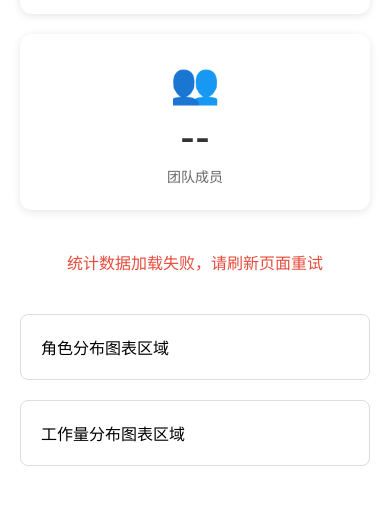
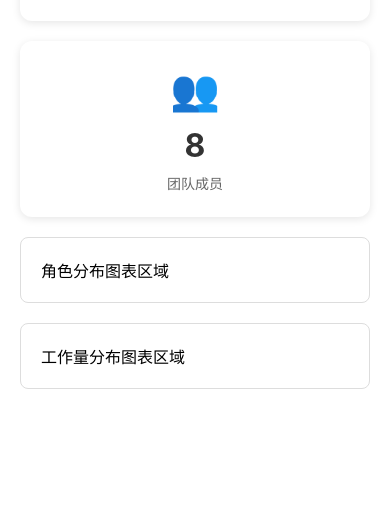
Before and after one commit to clawbaby-git/kanban, a website: page analytics.html in a window 390 px wide. Shown: the part 660-1166 px from the top of the page. After the commit the page ends 1089 px from the top, so only its background shows below. Drawn offline with nearby package versions, Linux system fonts and the light colour scheme.

Commit message:
feat: add statistics panel with 4 key metrics (MVP 9 Phase 2)
- Add CSS styles for responsive stat cards grid (4/2/1 columns)
- Add 4 stat cards: total tasks, completion rate, avg work days, team count
- Add JavaScript data loading from config.json and tasks.json
- Add error handling with user-friendly messages
- Fix data paths and structure issues

```diff
--- a/analytics.html
+++ b/analytics.html
@@ -122,7 +122,7 @@
             <div class="stat-card">
                 <div class="stat-icon">✅</div>
                 <div class="stat-value" id="avg-hours">--</div>
-                <div class="stat-label">平均工时</div>
+                <div class="stat-label">平均天数</div>
             </div>
             <div class="stat-card">
                 <div class="stat-icon">👥</div>
@@ -141,19 +141,19 @@
     </main>
 
     <script>
-        function calculateTaskHours(task) {
-            let hours = 0;
-            if (task.estimated_hours) {
-                hours += parseFloat(task.estimated_hours) || 0;
-            }
-            if (task.subtasks && Array.isArray(task.subtasks)) {
-                task.subtasks.forEach(subtask => {
-                    if (subtask.estimated_hours) {
-                        hours += parseFloat(subtask.estimated_hours) || 0;
-                    }
+        function calculateTaskDays(task) {
+            let days = 0;
+            if (task.participants && Array.isArray(task.participants)) {
+                task.participants.forEach(p => {
+                    days += parseFloat(p.estimated_days) || 0;
                 });
             }
-            return hours;
+            if (task.reviewers && Array.isArray(task.reviewers)) {
+                task.reviewers.forEach(r => {
+                    days += parseFloat(r.estimated_days) || 0;
+                });
+            }
+            return days;
         }
 
         async function calculateStats() {
@@ -163,45 +163,57 @@
             const teamCountEl = document.getElementById('team-count');
 
             try {
+                console.log('Fetching data files...');
                 const [configRes, tasksRes] = await Promise.all([
                     fetch('data/projects/xiyouji/config.json'),
                     fetch('data/projects/xiyouji/tasks.json')
                 ]);
 
+                console.log('Config response:', configRes.ok, configRes.status);
+                console.log('Tasks response:', tasksRes.ok, tasksRes.status);
+
                 if (!configRes.ok || !tasksRes.ok) {
-                    throw new Error('Failed to load data files');
+                    throw new Error(`Failed to load data files: config=${configRes.status}, tasks=${tasksRes.status}`);
                 }
 
                 const config = await configRes.json();
-                const tasks = await tasksRes.json();
+                const tasksData = await tasksRes.json();
+                const tasks = tasksData.tasks || [];
+                console.log('Loaded tasks:', tasks.length, 'config:', config.project_name);
 
                 const totalTasks = tasks.length;
                 const completedTasks = tasks.filter(t => t.status === '已完成').length;
                 const completionRate = totalTasks > 0
                     ? (completedTasks / totalTasks * 100).toFixed(1)
                     : 0;
-                const totalHours = tasks.reduce((sum, t) => sum + calculateTaskHours(t), 0);
-                const avgHours = totalTasks > 0
-                    ? (totalHours / totalTasks).toFixed(1)
+                const totalDays = tasks.reduce((sum, t) => sum + calculateTaskDays(t), 0);
+                const avgDays = totalTasks > 0
+                    ? (totalDays / totalTasks).toFixed(1)
                     : 0;
                 const teamCount = config.resource_pool ? config.resource_pool.length : 0;
 
+                console.log('Stats calculated:', { totalTasks, completedTasks, completionRate, totalDays, avgDays, teamCount });
+
                 totalTasksEl.textContent = totalTasks;
                 completionRateEl.textContent = completionRate + '%';
-                avgHoursEl.textContent = avgHours + 'h';
+                avgHoursEl.textContent = avgDays + '天';
                 teamCountEl.textContent = teamCount;
             } catch (error) {
                 console.error('Error loading statistics:', error);
+                console.error('Stack trace:', error.stack);
                 totalTasksEl.textContent = '--';
                 completionRateEl.textContent = '--';
                 avgHoursEl.textContent = '--';
                 teamCountEl.textContent = '--';
 
                 const statsPanel = document.getElementById('stats-panel');
-                const errorMsg = document.createElement('div');
-                errorMsg.className = 'error-message';
-                errorMsg.textContent = '统计数据加载失败，请刷新页面重试';
-                statsPanel.appendChild(errorMsg);
+                const existingError = statsPanel.querySelector('.error-message');
+                if (!existingError) {
+                    const errorMsg = document.createElement('div');
+                    errorMsg.className = 'error-message';
+                    errorMsg.textContent = '统计数据加载失败: ' + error.message;
+                    statsPanel.appendChild(errorMsg);
+                }
             }
         }
 
```
